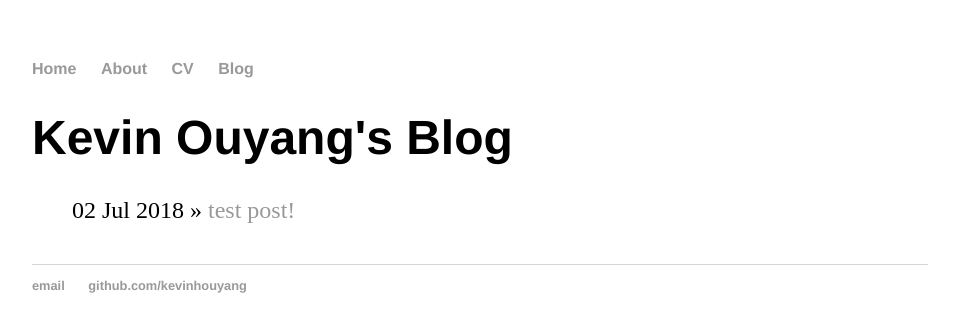
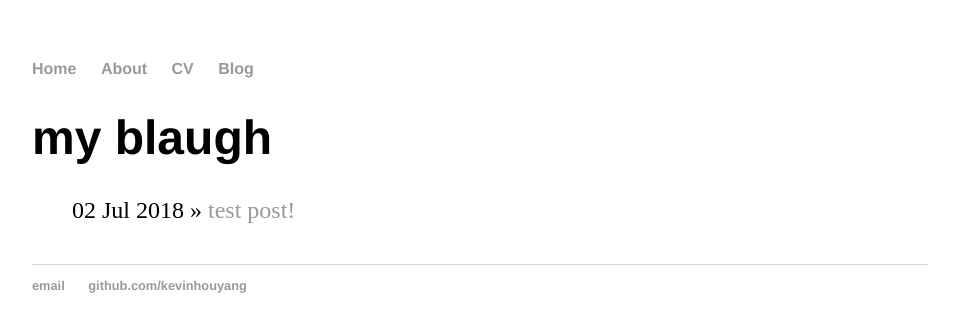
Before and after one commit to gpduska/kevinhouyang.github.io, a Jekyll site: the page built from blog/index.html, in a window 1280 px wide. Shown: the top 332 px of the page, without its empty margins (160-1119 px from the left). Built offline with Jekyll 4.4.1, drawn with Linux system fonts in a browser that asks for light colours.

Commit message:
Update index.html

```diff
--- a/blog/index.html
+++ b/blog/index.html
@@ -1,6 +1,6 @@
 ---
 layout: default
-title: Kevin Ouyang's Blog
+title: my blaugh
 ---
 	<h1>{{ page.title }}</h1>
 	<ul class="posts">
```
